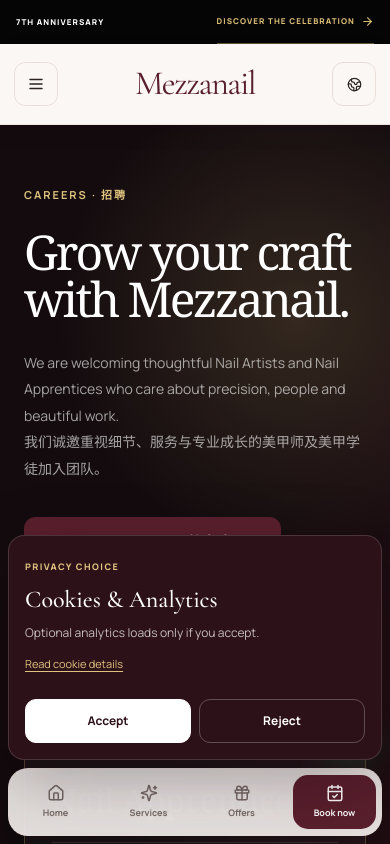
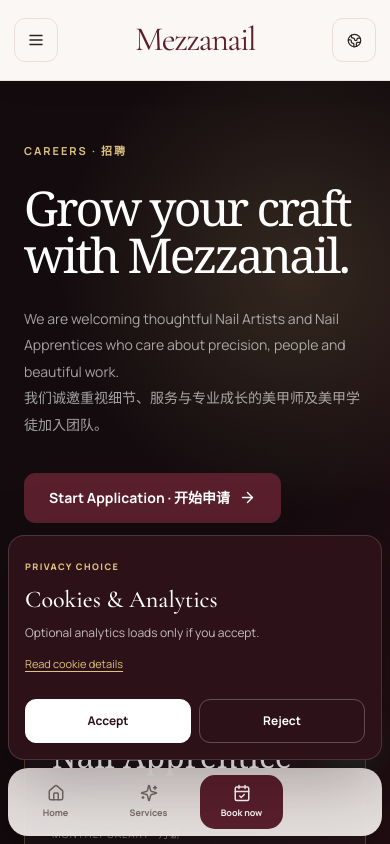
Before and after one commit to waynecz1919/Mezzanail, a Next.js app: page /job in a window 390 px wide. Shown: the top 844 px of the page. Built offline with nearby package versions, Linux system fonts and the light colour scheme.

Commit message:
fix: hide expired campaign navigation

```diff
--- a/components/official-site.tsx
+++ b/components/official-site.tsx
@@ -23,6 +23,7 @@
 import { primaryNavigation } from "@/config/navigation";
 import type { Locale } from "@/lib/i18n";
 import { officialMessages } from "@/lib/official-i18n";
+import { useCampaignActive } from "@/lib/promotion/use-campaign-active";
 import { getWhatsappUrl, isConfiguredUrl, siteConfig } from "@/lib/site";
 
 const contactCopy = {
@@ -86,12 +87,15 @@
   const pathname = usePathname();
   const [open, setOpen] = useState(false);
   const isHome = pathname === "/";
-  const nav = primaryNavigation.map((item) => ({
-    href: item.href,
-    label: t.nav[item.labelKey],
-  }));
+  const campaignActive = useCampaignActive();
+  const nav = primaryNavigation
+    .filter((item) => campaignActive || item.href !== "/promotion")
+    .map((item) => ({
+      href: item.href,
+      label: t.nav[item.labelKey],
+    }));
   return <>
-    {!isHome && siteConfig.announcement.enabled && <div className="announcement"><span>{t.announcement.label}</span><span className="announcement-date">{siteConfig.announcement.dates}</span><Link href="/promotion">{t.announcement.action}<ArrowRight size={13}/></Link></div>}
+    {!isHome && campaignActive && <div className="announcement"><span>{t.announcement.label}</span><span className="announcement-date">{siteConfig.announcement.dates}</span><Link href="/promotion">{t.announcement.action}<ArrowRight size={13}/></Link></div>}
     <header className="official-header">
       <div className="official-header-main shell">
         <button className="utility-button icon-only official-mobile-menu" onClick={() => setOpen(!open)} aria-label={open ? "Close menu" : "Open menu"} aria-expanded={open}>{open?<X size={18}/>:<Menu size={18}/>}</button>
@@ -108,10 +112,11 @@
 
 function SiteFooter() {
   const { locale, t } = useOfficial();
+  const campaignActive = useCampaignActive();
   const whatsapp = getWhatsappUrl(locale);
   return <footer className="official-footer"><div className="shell"><div className="grid gap-12 border-b border-white/15 py-16 md:grid-cols-[1.4fr_repeat(3,1fr)]">
     <div><BrandLogo inverse/><p className="mt-5 max-w-xs text-sm leading-7 text-white/55">{t.footer.line}</p></div>
-    <div><h3>{t.footer.explore}</h3><Link href="/about">{t.nav.story}</Link><Link href="/services">{t.nav.services}</Link><Link href="/promotion">{t.nav.promo}</Link><NavigationLink href={MEMBER_CENTER_URL}>{t.nav.rewards}</NavigationLink><Link href="/job">{t.nav.jobs}</Link></div>
+    <div><h3>{t.footer.explore}</h3><Link href="/about">{t.nav.story}</Link><Link href="/services">{t.nav.services}</Link>{campaignActive ? <Link href="/promotion">{t.nav.promo}</Link> : null}<NavigationLink href={MEMBER_CENTER_URL}>{t.nav.rewards}</NavigationLink><Link href="/job">{t.nav.jobs}</Link></div>
     <div><h3>{t.footer.connect}</h3><ExternalOrPending href={siteConfig.instagramUrl} ariaLabel={`${siteConfig.brandName} Instagram`}>Instagram</ExternalOrPending><ExternalOrPending href={siteConfig.facebookUrl} ariaLabel={`${siteConfig.brandName} Facebook`}>Facebook</ExternalOrPending><ExternalOrPending href={siteConfig.xiaohongshuUrl} ariaLabel={`${siteConfig.brandName} Xiaohongshu`}>Xiaohongshu</ExternalOrPending></div>
     <div><h3>{t.footer.studio}</h3><Link href="/contact">{t.nav.contact}</Link><a href={siteConfig.googleMapsDirectionsUrl} target="_blank" rel="noopener noreferrer">Google Maps</a><a href={whatsapp} target="_blank" rel="noopener noreferrer">WhatsApp</a><a href={siteConfig.phoneLink}>{siteConfig.phoneDisplay}</a></div>
   </div><div className="flex flex-col gap-4 py-7 text-[11px] text-white/42 sm:flex-row sm:items-center sm:justify-between"><span>© 2026 {siteConfig.brandName}. All rights reserved.</span><div className="flex flex-wrap gap-x-5 gap-y-2"><Link href="/privacy">{t.footer.privacy}</Link><Link href="/terms">{t.footer.terms}</Link><Link href="/cookies">Cookies</Link><Link href="/privacy/job-applicants">Applicant Privacy</Link><Link href="/membership/terms">Membership Terms</Link><Link href="/promotion/terms">Promotion Terms</Link></div></div></div></footer>;
@@ -119,7 +124,8 @@
 
 function MobileNav() {
   const { t } = useOfficial();
-  return <nav className="mobile-official-nav" aria-label="Mobile quick navigation"><Link href="/"><Home size={18}/><span>{t.nav.home}</span></Link><Link href="/services"><Sparkles size={18}/><span>{t.nav.services}</span></Link><Link href="/promotion"><Gift size={18}/><span>{t.nav.promo}</span></Link><a href={siteConfig.bookingUrl} target="_blank" rel="noopener noreferrer" className="mobile-book" onClick={() => trackPublicAction("book_appointment_click", siteConfig.bookingUrl, "mobile_quick_nav")}><CalendarCheck size={18}/><span>{t.nav.book}</span></a></nav>;
+  const campaignActive = useCampaignActive();
+  return <nav className="mobile-official-nav" aria-label="Mobile quick navigation"><Link href="/"><Home size={18}/><span>{t.nav.home}</span></Link><Link href="/services"><Sparkles size={18}/><span>{t.nav.services}</span></Link>{campaignActive ? <Link href="/promotion"><Gift size={18}/><span>{t.nav.promo}</span></Link> : null}<a href={siteConfig.bookingUrl} target="_blank" rel="noopener noreferrer" className="mobile-book" onClick={() => trackPublicAction("book_appointment_click", siteConfig.bookingUrl, "mobile_quick_nav")}><CalendarCheck size={18}/><span>{t.nav.book}</span></a></nav>;
 }
 
 export function OfficialFrame({ children }: {children: React.ReactNode}) {
@@ -140,7 +146,7 @@
 
 function StoryPreview() {
   const { t } = useOfficial();
-  return <section className="section surface"><div className="shell grid items-stretch gap-5 lg:grid-cols-[.85fr_1.15fr]"><Reveal className="relative min-h-[500px] overflow-hidden rounded-[20px]"><Image src="/gallery/editorial-black.jpg" alt={`${siteConfig.brandName} editorial manicure`} fill sizes="(max-width: 1024px) 100vw, 42vw" className="object-cover"/></Reveal><Reveal delay={.08} className="flex flex-col justify-center rounded-[20px] border border-[var(--line)] bg-[var(--bg)] p-8 sm:p-14"><div className="eyebrow">{t.story.eyebrow}</div><h2 className="h2 mt-6">{t.story.title}</h2><p className="lead mt-7">{t.story.body}</p><div className="mt-9 flex flex-wrap gap-3"><Link href="/about" className="btn btn-dark">{t.story.primary}<ArrowRight size={16}/></Link><Link href="/contact" className="btn btn-ghost">{t.story.secondary}</Link></div></Reveal></div></section>;
+  return <section className="section surface"><div className="shell grid items-stretch gap-5 lg:grid-cols-[.85fr_1.15fr]"><Reveal className="relative min-h-[500px] overflow-hidden rounded-[20px]"><Image src="/gallery/editorial-black.jpg" alt={`${siteConfig.brandName} editorial manicure`} fill sizes="(max-width: 1024px) 100vw, 42vw" className="object-cover"/></Reveal><Reveal delay={.08} className="flex flex-col justify-center rounded-[20px] border border-[var(--line)] bg-[var(--bg)] p-8 sm:p-14"><div className="eyebrow">{t.story.eyebrow}</div><h2 className="h2 mt-6">{t.story.title}</h2><p className="lead mt-7">{t.story.body}</p><div className="mt-9 flex flex-wrap gap-3"><Link href="/services" className="btn btn-dark">{t.story.primary}<ArrowRight size={16}/></Link><Link href="/contact" className="btn btn-ghost">{t.story.secondary}</Link></div></Reveal></div></section>;
 }
 
 function ContactPanel() {
```
